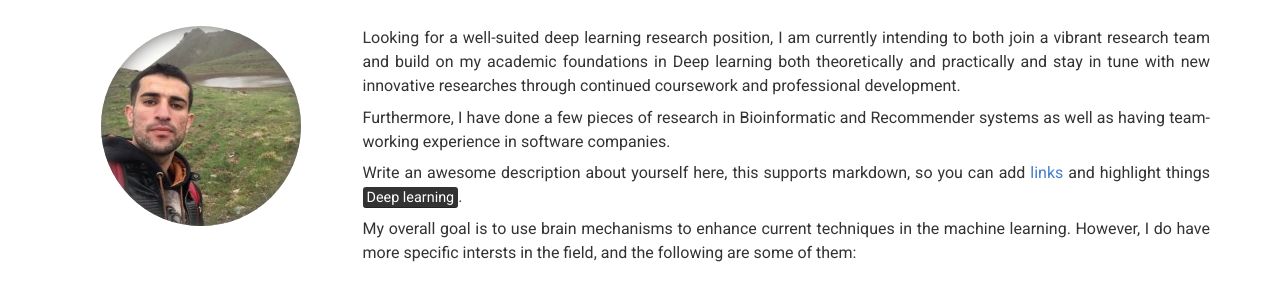
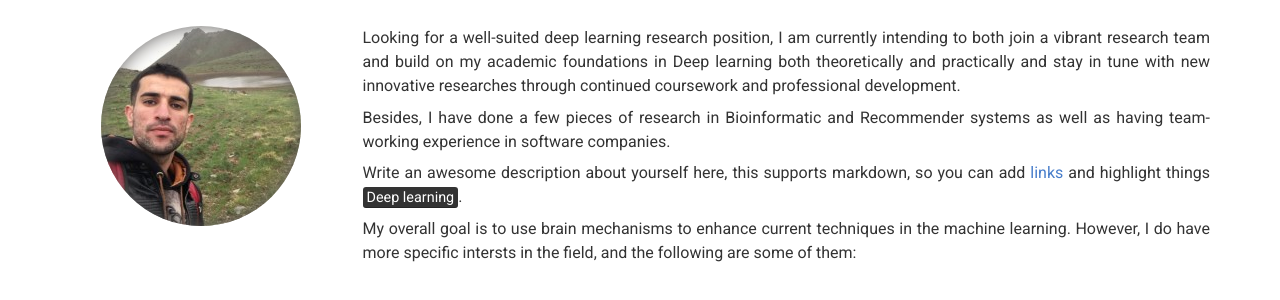
Before and after one commit to soran-ghaderi/soran-ghaderi.github.io, a Jekyll site: the page built from index.md, in a window 1280 px wide. Shown: the part 276-576 px from the top of the page. Built offline with Jekyll 4.4.1, drawn with Linux system fonts in a browser that asks for light colours; nearby versions of some CDN libraries.

Commit message:
added info

```diff
--- a/_config.yml
+++ b/_config.yml
@@ -49,7 +49,7 @@ about_profile_image: images/profile.jpeg #Directory of profile image (eg. images
 about_content: | # this will include new lines to allow paragraphs
   Looking for a well-suited deep learning research position, I am currently intending to both join a vibrant research team and build on my academic foundations in Deep learning both theoretically and practically and stay in tune with new innovative researches through continued coursework and professional development.
 
-  Furthermore, I have done a few pieces of research in Bioinformatic and Recommender systems as well as having team-working experience in software companies.
+  Besides, I have done a few pieces of research in Bioinformatic and Recommender systems as well as having team-working experience in software companies.
 
   Write an awesome description about yourself here, this supports markdown, so you can add [links](http://foobar.com) and highlight things <mark>Deep learning</mark>.
 
```
